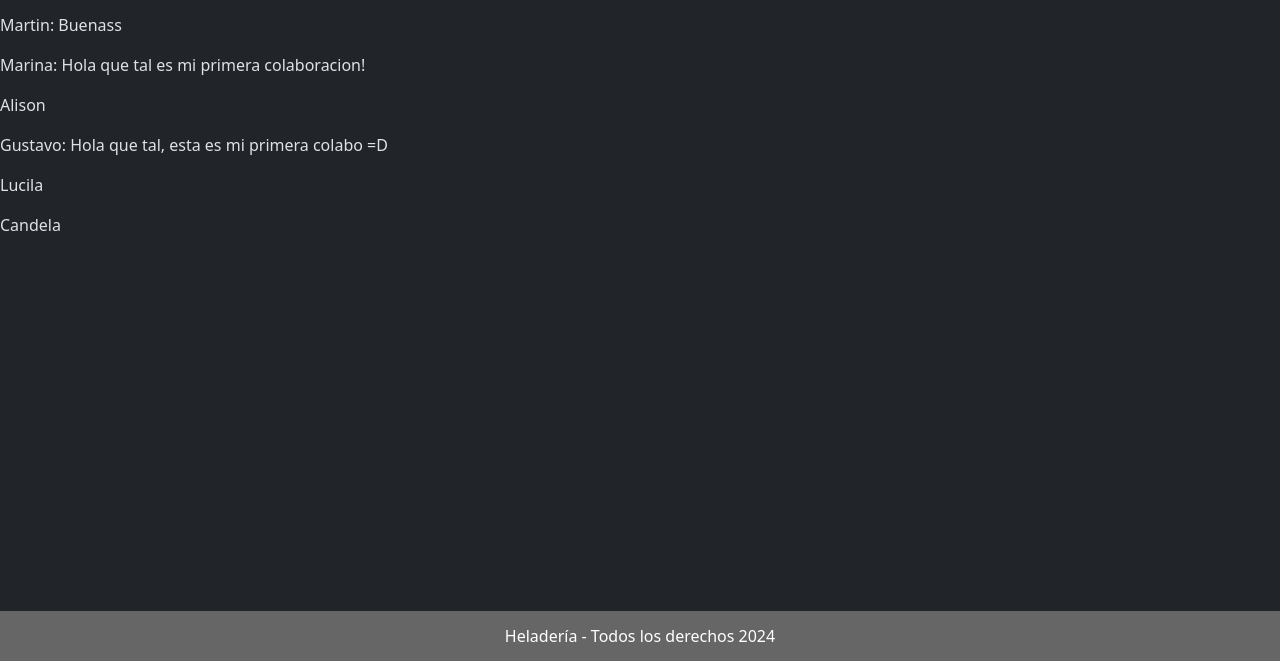
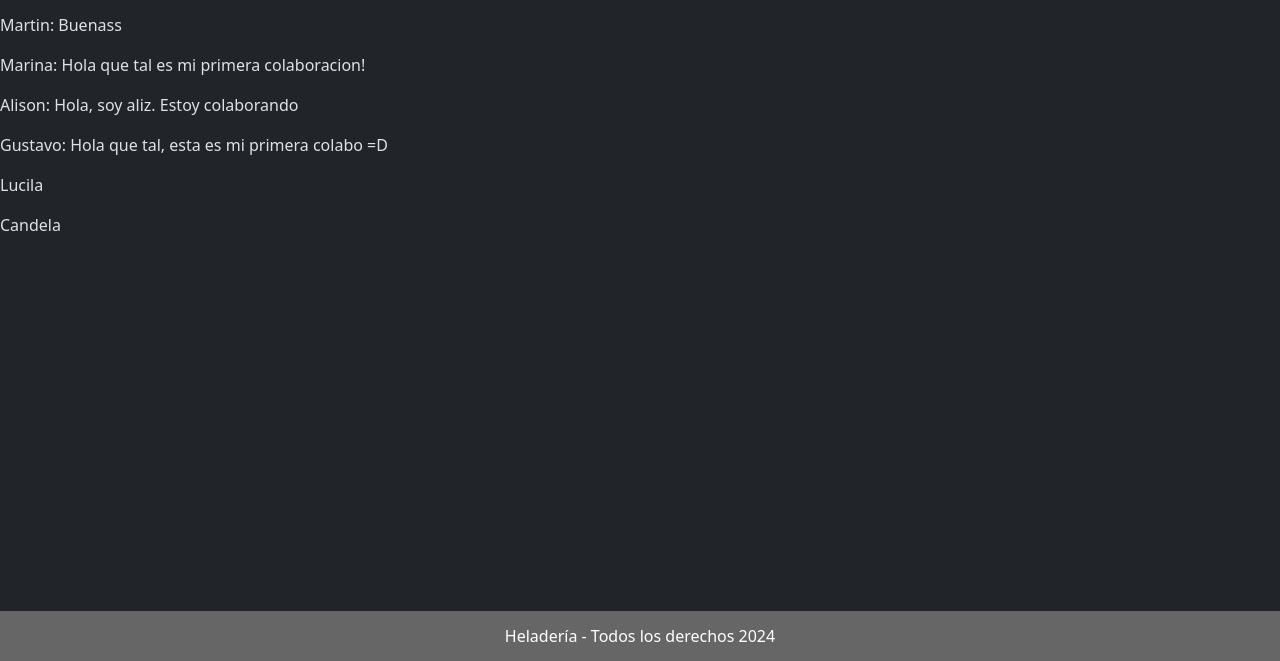
Before and after one commit to mlapeducacionit/project-heladeria, a website built with Vite: page index.html in a window 1280 px wide. Shown: the part 139-800 px from the top of the page. Built offline with nearby package versions, Linux system fonts and the light colour scheme.

Commit message:
Agrego un p, soy Aliz

```diff
--- a/index.html
+++ b/index.html
@@ -43,7 +43,7 @@
 
       <p>Marina: Hola que tal es mi primera colaboracion!</p>
 
-      <p>Alison</p>
+      <p>Alison: Hola, soy aliz. Estoy colaborando</p>
 
       <p>Gustavo: Hola que tal, esta es mi primera colabo =D</p>
 
```
